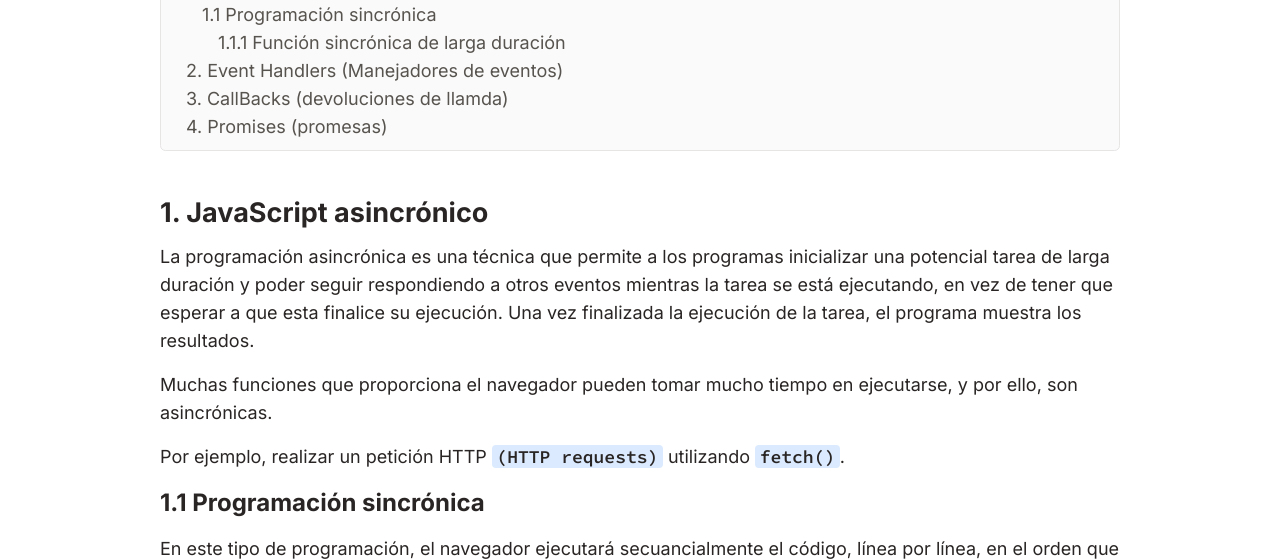
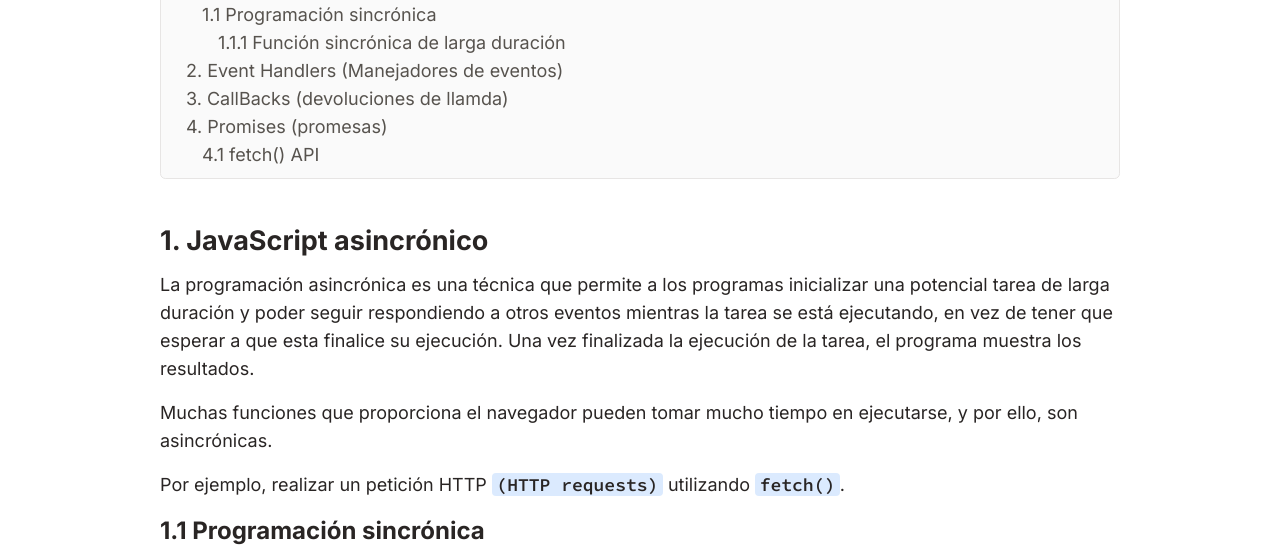
Before and after one commit to ICitate/desarrollo-web, a plain HTML site: page clases/9/index.html in a window 1280 px wide. Shown: the part 199-759 px from the top of the page. Drawn offline with nearby package versions, Linux system fonts and the light colour scheme.

Commit message:
clase 9 - fetch

```diff
--- a/clases/9/index.html
+++ b/clases/9/index.html
@@ -56,7 +56,10 @@
 </ul></li>
 <li><a href="#event-handlers-manejadores-de-eventos">2. Event Handlers (Manejadores de eventos)</a></li>
 <li><a href="#callbacks-devoluciones-de-llamda">3. CallBacks (devoluciones de llamda)</a></li>
-<li><a href="#promises-promesas">4. Promises (promesas)</a></li>
+<li><a href="#promises-promesas">4. Promises (promesas)</a>
+<ul>
+<li><a href="#fetch-api">4.1 fetch() API</a></li>
+</ul></li>
 </ul>
 </nav>
 <h1 id="javascript-asincrónico">1. JavaScript asincrónico</h1>
@@ -100,6 +103,7 @@ console.log(saludar);
 <h1 id="promises-promesas">4. Promises (promesas)</h1>
 <p>Una Promise es un obtejo retornado por una función asincrónica, y representa el estado actual de la operación. En el momento que la Promise es retornada al caller (llamador), la operación generalmente aún no ha finalizado, pero el objeto Promise proporciona métodos para manejar el eventual éxito o fracaso de la operación.</p>
 <p>Con una API basada en Promises, la función asincrónica inicia la operación y devuelve un objeto Promise. Podemos agregarle manejadores (handlers) a este objeto, los cuales se ejecutarán cuando la operación hay tenido éxito o haya fallado.</p>
+<h2 id="fetch-api">4.1 fetch() API</h2>
 </article>
 <footer class="flex flex-row justify-between p-4 border-t
     border-stone-400"
```
Also changed, not shown: 1 other file.
